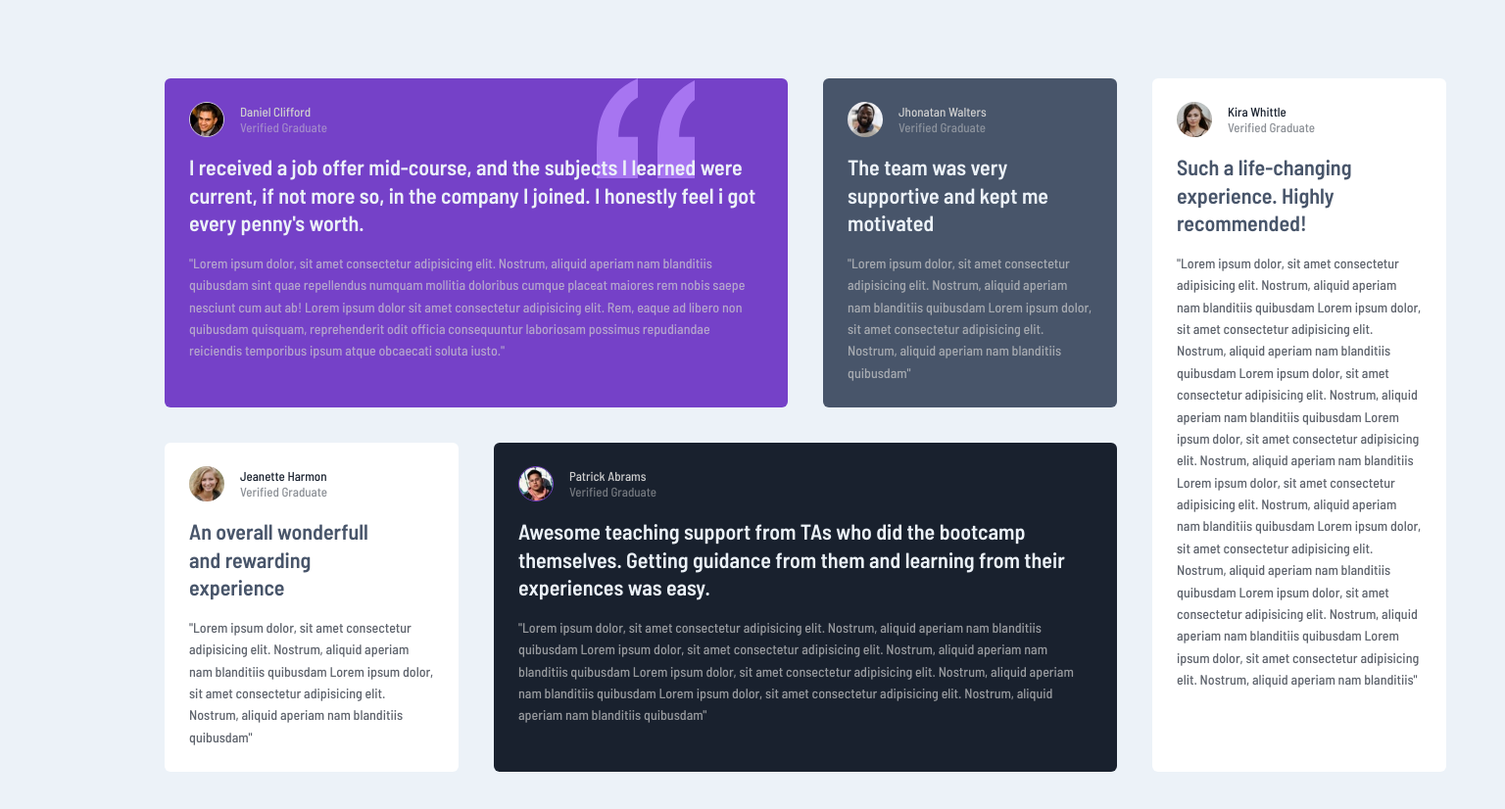
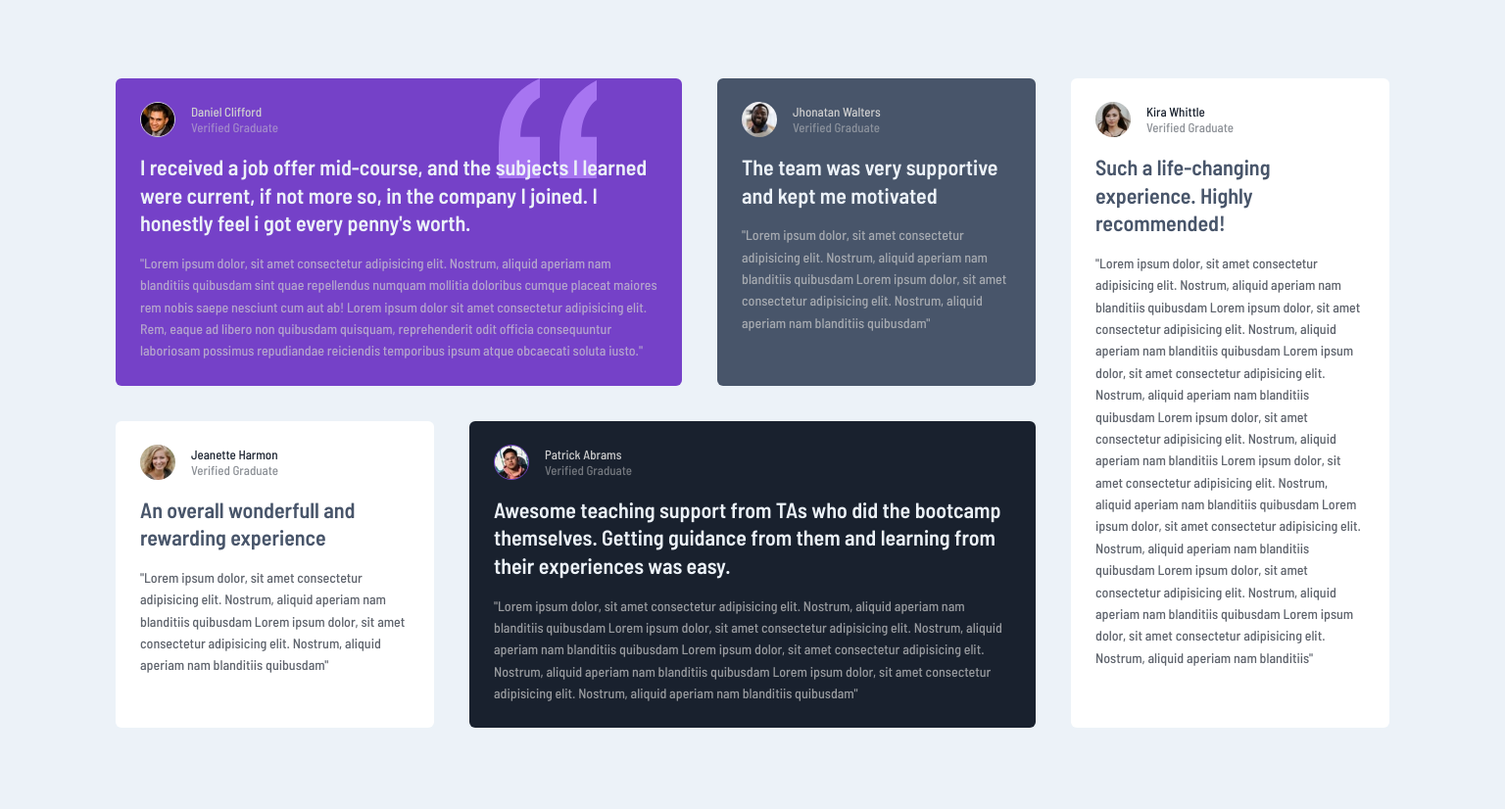
Before and after one commit to Frontend-Challenges/Testimonials-grid-section-main, a plain HTML site: page docs/index.html in a window 1536 px wide. Shown: the whole page at 98% size. Drawn offline with Linux system fonts and the light colour scheme.

```diff
--- a/docs/css/style.css
+++ b/docs/css/style.css
@@ -36,7 +36,7 @@ body {
 }
 
 .container {
-    max-width: 120rem;
+    max-width: 130rem;
     margin: 0 auto;
     width: 90%;
 }
@@ -152,7 +152,7 @@ body {
 
     .d-grid {
         display: grid;
-        grid-template-columns: repeat(4, 25%);
+        grid-template-columns: repeat(4, minmax(min-content, 25%));
         grid-template-rows: repeat(2, 1fr);
         gap: 3.6rem;
     }
```
Also changed, not shown: 1 other file.
